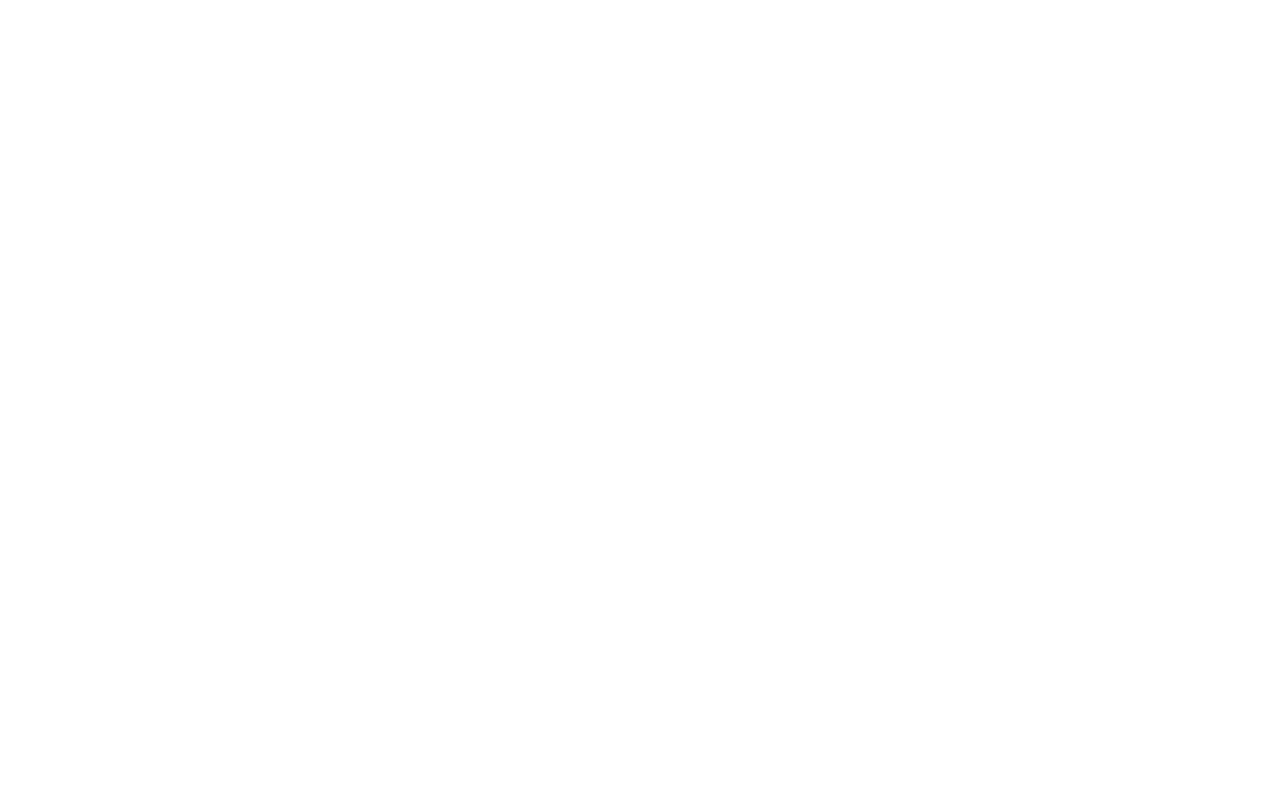
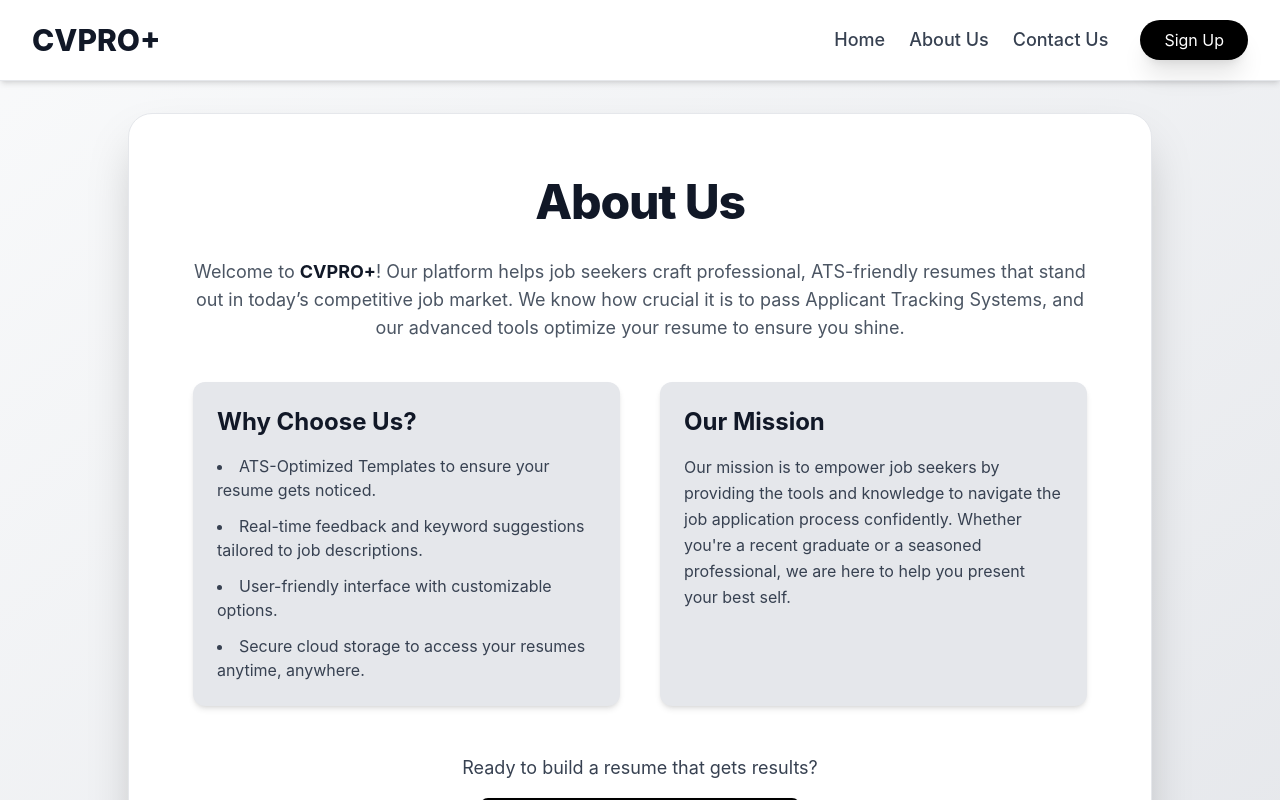
Before and after one commit to AbdulBasithMohammed/CVPro-, a React (Create React App) app in the folder frontend/: page /aboutus in a window 1280 px wide. Before the commit this address had no page. Shown: the top 800 px of the page. Built offline with nearby package versions, Linux system fonts and the light colour scheme.

Commit message:
feat(aboutus-page):  add about us page and navigation bar component and update in home page for about us and contact us

```diff
--- a/frontend/src/App.js
+++ b/frontend/src/App.js
@@ -3,10 +3,11 @@
 import Signup from "./pages/signup";
 import Home from "./pages/home";
 import Login from "./pages/login";
-// import AboutUs from "./pages/aboutus";
-// import ContactUs from "./pages/contactus";
+import AboutUs from "./pages/aboutus";
+import ContactUs from "./pages/contactus";
 import ForgotPassword from "./pages/forgot-password";
 import ResetPass from "./pages/reset-password"
+import Dashboard from "./pages/dashboard";
 
 const App = () => {
   return (
@@ -15,11 +16,11 @@
         <Route path="/" element={<Home />} />
         <Route path="/login" element={<Login />} />
         <Route path="/signup" element={<Signup />} />
-        {/* <Route path="/aboutus" element={<AboutUs />} /> */}
-        {/* <Route path="/contactus" element={<ContactUs />} /> */}
+        <Route path="/aboutus" element={<AboutUs />} />
+        <Route path="/contactus" element={<ContactUs />} />
         <Route path="/forgotpassword" element={<ForgotPassword />} />
         <Route path="/resetpassword" element={<ResetPass />} />
-
+        <Route path="/dashboard" element={<Dashboard />} />
       </Routes>
     </Router>
   );
--- /dev/null
+++ b/frontend/src/components/navbar.js
@@ -0,0 +1,99 @@
+import React, { useState, useEffect } from "react";
+import { Link, useNavigate} from "react-router-dom";
+import { LogOut, Menu, X } from "lucide-react";
+
+const Navbar = () => {
+  const [isOpen, setIsOpen] = useState(false);
+  const [isLoggedIn, setIsLoggedIn] = useState(false);
+  const Navigate = useNavigate();
+
+  // Toggle the menu visibility for mobile devices
+  const toggleMenu = () => setIsOpen(!isOpen);
+
+  // Check if the user is logged in by looking for a token in localStorage
+  useEffect(() => {
+    const accessToken = localStorage.getItem("access_token");
+    setIsLoggedIn(!!accessToken); // Set the login state based on token existence
+  }, []);
+
+  // Handle logout (clear tokens and user data)
+  const handleLogout = () => {
+    localStorage.removeItem("access_token");
+    localStorage.removeItem("refresh_token");
+    localStorage.removeItem("user");
+    setIsLoggedIn(false);
+    Navigate("/login")
+  };
+
+  return (
+    <nav className="bg-white shadow-md border-b border-gray-200">
+      <div className="max-w-7xl mx-auto px-4 sm:px-6 lg:px-8">
+        <div className="flex justify-between items-center h-20">
+          {/* Logo */}
+          <div className="flex-shrink-0">
+            <Link to="/" className="text-3xl font-extrabold text-gray-900 hover:text-gray-700">
+              CVPRO+
+            </Link>
+          </div>
+
+          {/* Hamburger Menu for Mobile */}
+          <div className="md:hidden">
+            <button onClick={toggleMenu} className="text-gray-900 hover:text-gray-700 focus:outline-none">
+              {isOpen ? <X className="w-8 h-8" /> : <Menu className="w-8 h-8" />}
+            </button>
+          </div>
+
+          {/* Navigation Links and Sign Out Button */}
+          <div className={`md:flex items-center space-x-8 ${isOpen ? "block" : "hidden"} md:static absolute top-20 left-0 w-full md:w-auto bg-white md:bg-transparent shadow-md md:shadow-none p-4 md:p-0 z-20`}>
+            <div className="flex flex-col md:flex-row md:space-x-6 space-y-4 md:space-y-0 text-center md:text-left">
+              {/* Show Home link with dynamic redirection */}
+              <Link
+                to={isLoggedIn ? "/dashboard" : "/"}
+                className="text-gray-700 hover:text-black text-lg font-medium transition duration-300"
+              >
+                Home
+              </Link>
+
+              {/* Show these links only if the user is logged in */}
+              {isLoggedIn && (
+                <Link to="/resumes" className="text-gray-700 hover:text-black text-lg font-medium transition duration-300">
+                  Resumes
+                </Link>
+              )}
+
+              {/* Links visible for all users */}
+              <Link to="/aboutus" className="text-gray-700 hover:text-black text-lg font-medium transition duration-300">
+                About Us
+              </Link>
+              <Link to="/contactus" className="text-gray-700 hover:text-black text-lg font-medium transition duration-300">
+                Contact Us
+              </Link>
+            </div>
+
+            {/* Conditional Sign Out Button */}
+            {isLoggedIn && (
+              <button
+                onClick={handleLogout}
+                className="mt-4 md:mt-0 flex items-center bg-black text-white px-6 py-2 text-md rounded-full shadow-xl hover:bg-gray-800 transform hover:scale-110 transition duration-300"
+              >
+                <LogOut className="w-4 h-4 mr-3" />
+                Sign Out
+              </button>
+            )}
+
+            {/* Show Sign Up Button if not logged in */}
+            {!isLoggedIn && (
+              <Link to="/signup" className="mt-4 md:mt-0">
+                <button className="flex items-center bg-black text-white px-6 py-2 text-md rounded-full shadow-xl hover:bg-gray-800 transform hover:scale-110 transition duration-300">
+                  Sign Up
+                </button>
+              </Link>
+            )}
+          </div>
+        </div>
+      </div>
+    </nav>
+  );
+};
+
+export default Navbar;
--- /dev/null
+++ b/frontend/src/pages/aboutus.js
@@ -0,0 +1,53 @@
+import React from "react";
+import { Link } from "react-router-dom";
+import Navbar from "../components/navbar";
+
+const AboutUs = () => {
+    return (
+        <div className="min-h-screen bg-gradient-to-br from-gray-50 to-gray-200 text-black flex flex-col">
+            <Navbar />
+            <div className="flex-grow flex justify-center items-center py-8 px-4 sm:px-6 lg:px-8">
+                <div className="w-full max-w-5xl bg-white shadow-2xl rounded-3xl p-6 sm:p-10 md:p-16 border border-gray-200">
+                    <h2 className="text-4xl sm:text-5xl font-extrabold text-center text-gray-900 mb-6 sm:mb-8 tracking-tight">
+                        About Us
+                    </h2>
+                    <p className="text-base sm:text-lg text-gray-600 leading-relaxed mb-4 sm:mb-6 text-center">
+                        Welcome to <strong className="text-gray-900">CVPRO+</strong>! Our platform helps job seekers craft professional, ATS-friendly resumes that stand out in today’s competitive job market. We know how crucial it is to pass Applicant Tracking Systems, and our advanced tools optimize your resume to ensure you shine.
+                    </p>
+
+                    <div className="grid grid-cols-1 md:grid-cols-2 gap-6 md:gap-10 mt-8 sm:mt-10">
+                        <div className="bg-gray-200 p-4 sm:p-6 rounded-xl shadow-md hover:shadow-lg transition duration-300">
+                            <h3 className="text-xl sm:text-2xl font-bold text-gray-900 mb-3 sm:mb-4">Why Choose Us?</h3>
+                            <ul className="list-disc list-inside text-gray-700 space-y-2 sm:space-y-3">
+                                <li>ATS-Optimized Templates to ensure your resume gets noticed.</li>
+                                <li>Real-time feedback and keyword suggestions tailored to job descriptions.</li>
+                                <li>User-friendly interface with customizable options.</li>
+                                <li>Secure cloud storage to access your resumes anytime, anywhere.</li>
+                            </ul>
+                        </div>
+
+                        <div className="bg-gray-200 p-4 sm:p-6 rounded-xl shadow-md hover:shadow-lg transition duration-300">
+                            <h3 className="text-xl sm:text-2xl font-bold text-gray-900 mb-3 sm:mb-4">Our Mission</h3>
+                            <p className="text-gray-700 leading-relaxed">
+                                Our mission is to empower job seekers by providing the tools and knowledge to navigate the job application process confidently. Whether you're a recent graduate or a seasoned professional, we are here to help you present your best self.
+                            </p>
+                        </div>
+                    </div>
+
+                    <div className="mt-10 sm:mt-12 text-center">
+                        <p className="text-base sm:text-lg text-gray-700 mb-3 sm:mb-4">
+                            Ready to build a resume that gets results?
+                        </p>
+                        <Link to="/signup">
+                            <button className="w-40 sm:w-80 h-12 sm:h-14 bg-black text-white px-4 py-2 rounded-lg shadow hover:bg-gray-800 transform hover:scale-105 transition duration-300">
+                                Get Started
+                            </button>
+                        </Link>
+                    </div>
+                </div>
+            </div>
+        </div>
+    );
+};
+
+export default AboutUs;
--- a/frontend/src/pages/home.js
+++ b/frontend/src/pages/home.js
@@ -15,6 +15,9 @@
           <div className="space-x-6">
             <Link to="/login" className="text-white hover:text-gray-300 font-medium transition duration-300">Login</Link>
             <Link to="/signup" className="text-white hover:text-gray-300 font-medium transition duration-300">Sign Up</Link>
+            <Link to="/aboutus" className="text-white hover:text-gray-300 font-medium transition duration-300">About Us </Link>
+            <Link to="/contactus" className="text-white hover:text-gray-300 font-medium transition duration-300">Contact Us</Link>
+
           </div>
         </nav>
 
```
